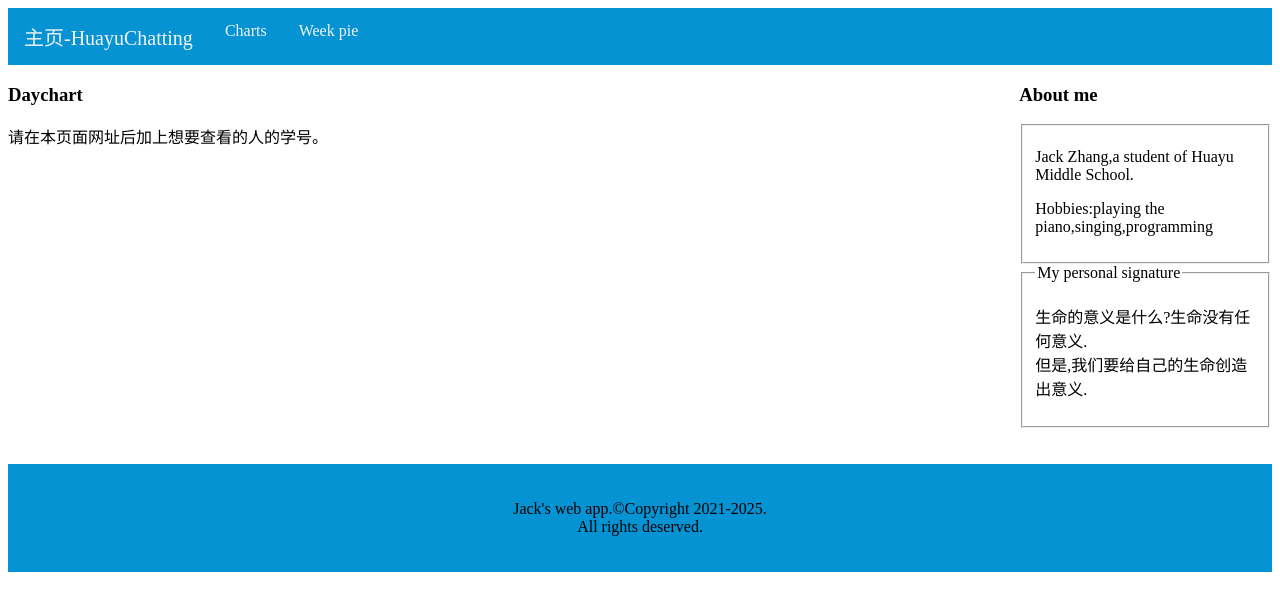
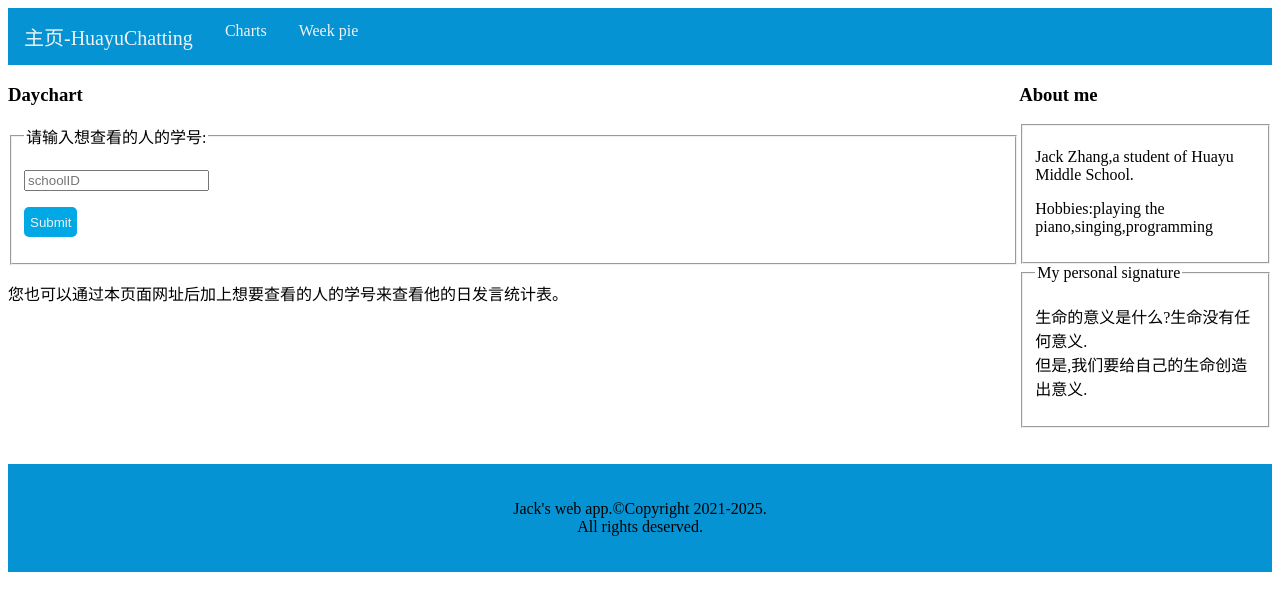
Before and after one commit to jack20081117/HuayuChatting, a Flask app: page /day/chart/ in a window 1280 px wide. Shown: the top 611 px of the page. Run offline with Flask 2, Linux system fonts and the light colour scheme.

Commit message:
add form

```diff
--- a/core/app.py
+++ b/core/app.py
@@ -1,4 +1,4 @@
-from flask import Flask,render_template
+from flask import Flask,render_template,request
 import os
 
 app=Flask(__name__)
@@ -7,27 +7,45 @@ app=Flask(__name__)
 def home():
     return render_template('home.html')
 
-@app.route('/month/chart/',methods=['GET','POST'])
+@app.route('/month/chart/',methods=['GET'])
 def monthchart():
     return render_template('monthchart.html')
+
+@app.route('/month/chart/',methods=['POST'])
+def monthchart_form():
+    schoolID=request.form['schoolID']
+    os.system('python monthchart_app.py --id %s'%schoolID)
+    return render_template('monthchart.html',schoolID=schoolID)
 
 @app.route('/month/chart/<schoolID>',methods=['GET','POST'])
 def monthchart_id(schoolID):
     os.system('python monthchart_app.py --id %s'%schoolID)
     return render_template('monthchart.html',schoolID=schoolID)
 
-@app.route('/week/chart/',methods=['GET','POST'])
+@app.route('/week/chart/',methods=['GET'])
 def weekchart():
     return render_template('weekchart.html')
+
+@app.route('/week/chart/',methods=['POST'])
+def weekchart_form():
+    schoolID=request.form['schoolID']
+    os.system('python weekchart_app.py --id %s'%schoolID)
+    return render_template('weekchart.html',schoolID=schoolID)
 
 @app.route('/week/chart/<schoolID>',methods=['GET','POST'])
 def weekchart_id(schoolID):
     os.system('python weekchart_app.py --id %s'%schoolID)
     return render_template('weekchart.html',schoolID=schoolID)
 
-@app.route('/day/chart/',methods=['GET','POST'])
+@app.route('/day/chart/',methods=['GET'])
 def daychart():
     return render_template('daychart.html')
+
+@app.route('/day/chart/',methods=['POST'])
+def daychart_form():
+    schoolID=request.form['schoolID']
+    os.system('python daychart_app.py --id %s'%schoolID)
+    return render_template('daychart.html',schoolID=schoolID)
 
 @app.route('/day/chart/<schoolID>',methods=['GET','POST'])
 def daychart_id(schoolID):
--- a/core/daychart_app.py
+++ b/core/daychart_app.py
@@ -33,6 +33,7 @@ def paint(schoolID):
     for key,value in data.items():
         xs.append(datetime.strptime(key[0:10],'%Y-%m-%d').date())
         ys.append(value)
+    pyplot.figure(figsize=(10,5))
     pyplot.plot_date(xs,ys,linestyle='-',marker=',')
     pyplot.title(schoolID)
     pyplot.savefig("./static/img/daychart.png")
--- a/core/monthchart_app.py
+++ b/core/monthchart_app.py
@@ -33,6 +33,7 @@ def paint(schoolID):
     for key,value in data.items():
         xs.append(datetime.strptime(key,'%Y-%m').date())
         ys.append(value)
+    pyplot.figure(figsize=(10,5))
     pyplot.plot_date(xs,ys,linestyle='-',marker='.')
     pyplot.title(schoolID)
     pyplot.savefig("./static/img/monthchart.png")
--- a/core/templates/daychart.html
+++ b/core/templates/daychart.html
@@ -13,6 +13,13 @@ daychart
 <img src="/static/img/daychart.png">
 {% else %}
 <h3>Daychart</h3>
-<p>请在本页面网址后加上想要查看的人的学号。</p>
+<form action="/day/chart/" method="post">
+    <fieldset>
+        <legend>请输入想查看的人的学号:</legend>
+        <p><input name="schoolID" placeholder="schoolID"></p>
+        <p><button type="submit" class="button1">Submit</button></p>
+    </fieldset>
+</form>
+<p>您也可以通过本页面网址后加上想要查看的人的学号来查看他的日发言统计表。</p>
 {% endif %}
 {% endblock %}
--- a/core/weekchart_app.py
+++ b/core/weekchart_app.py
@@ -34,6 +34,7 @@ def paint(schoolID):
     for key,value in data.items():
         xs.append(datetime.strptime(key[0:10],'%Y-%m-%d').date())
         ys.append(value)
+    pyplot.figure(figsize=(10,5))
     pyplot.plot_date(xs,ys,linestyle='-',marker='.')
     pyplot.title(schoolID)
     pyplot.savefig("./static/img/weekchart.png")
```
Also changed, not shown: core/templates/monthchart.html (+8 -1 lines), core/templates/weekchart.html (+8 -1 lines).
